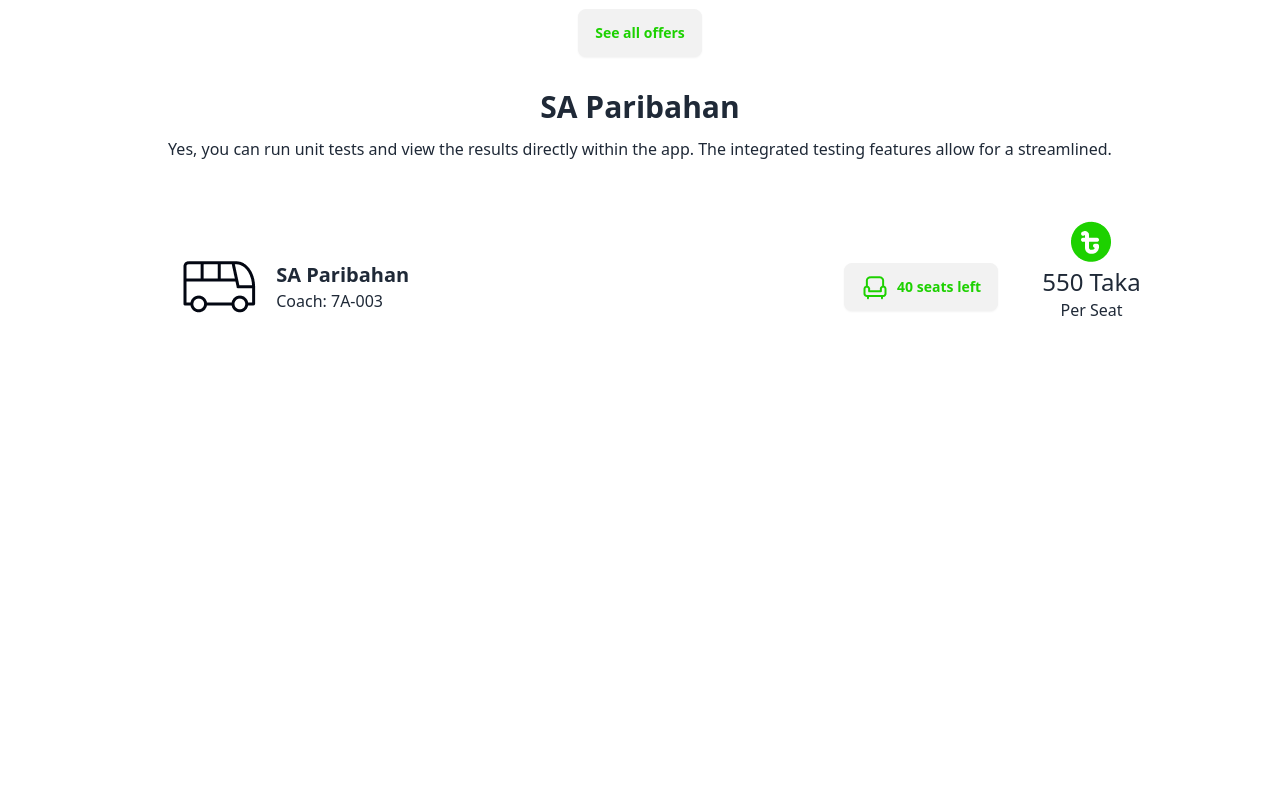
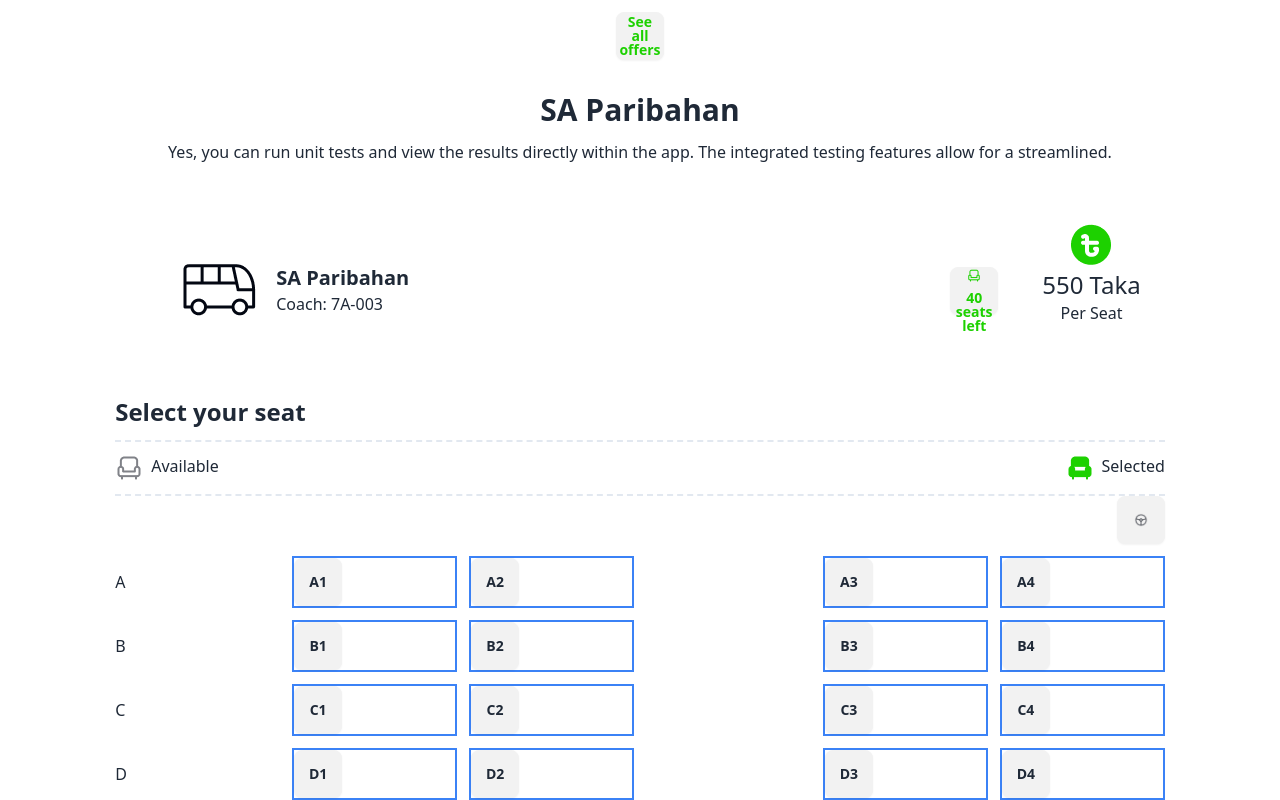
Before and after one commit to rafiul-razib/smart-ticketing, a plain HTML site: page index.html in a window 1280 px wide. Shown: the part 915-1715 px from the top of the page. Before the commit the page ends 1296 px from the top, so only its background shows below. Drawn offline with nearby package versions, Linux system fonts and the light colour scheme.

Commit message:
bus seat running

```diff
--- a/css/style.css
+++ b/css/style.css
@@ -0,0 +1,4 @@
+.btn{
+    width: 48px;
+    height: 110px;
+}
--- a/index.html
+++ b/index.html
@@ -134,6 +134,52 @@
                 </div>
             </div>
 
+            <div>
+                <div>
+                    <h3 class="text-2xl font-bold py-3">Select your seat</h3>
+                    <div class="flex justify-between border-2 border-dashed border-x-0 border-y-slate-200 py-3">
+                        <div class="flex gap-2">
+                            <img src="./images/seat-gray.png" alt="" srcset="">
+                            <p>Available</p>
+                        </div>
+                        <div class="flex gap-2">
+                            <img src="./images/seat-green-filled.png" alt="" srcset="">
+                            <p>Selected</p>
+                        </div>
+                    </div>
+
+
+
+                    <div class="grid grid-cols-6 gap-3">
+
+                        <div class="flex justify-end col-span-6"><button class="btn"><img src="./images/wheel.png" alt="" srcset=""></button></div>
+                        <div class="flex justify-start items-center">A</div>
+                        <div class="border-2 border-blue-500"><button class='btn'>A1</button></div>
+                        <div class="border-2 border-blue-500"><button class='btn'>A2</button></div>
+                        <div></div>
+                        <div class="border-2 border-blue-500"><button class='btn'>A3</button></div>
+                        <div class="border-2 border-blue-500"><button class='btn'>A4</button></div>
+                        <div class="flex justify-start items-center">B</div>
+                        <div class="border-2 border-blue-500"><button class='btn'>B1</button></div>
+                        <div class="border-2 border-blue-500"><button class='btn'>B2</button></div>
+                        <div></div>
+                        <div class="border-2 border-blue-500"><button class='btn'>B3</button></div>
+                        <div class="border-2 border-blue-500"><button class='btn'>B4</button></div>
+                        <div class="flex justify-start items-center">C</div>
+                        <div class="border-2 border-blue-500"><button class='btn'>C1</button></div>
+                        <div class="border-2 border-blue-500"><button class='btn'>C2</button></div>
+                        <div></div>
+                        <div class="border-2 border-blue-500"><button class='btn'>C3</button></div>
+                        <div class="border-2 border-blue-500"><button class='btn'>C4</button></div>
+                        <div class="flex justify-start items-center">D</div>
+                        <div class="border-2 border-blue-500"><button class='btn'>D1</button></div>
+                        <div class="border-2 border-blue-500"><button class='btn'>D2</button></div>
+                        <div></div>
+                        <div class="border-2 border-blue-500"><button class='btn'>D3</button></div>
+                        <div class="border-2 border-blue-500"><button class='btn'>D4</button></div>
+                    </div>
+            </div>
+
         </section>
 
     </main>
```
Also changed, not shown: images/wheel.png (added).
